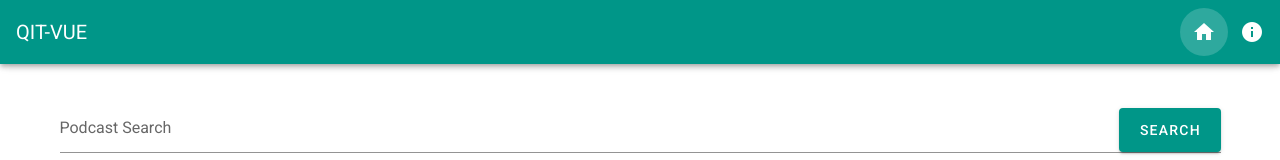
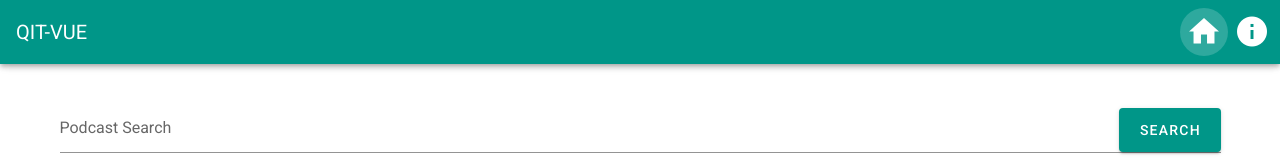
Before and after one commit to davefollett/qit-vue, a Vue app: page / in a window 1280 px wide. Shown: the top 160 px of the page. Built offline with nearby package versions, Linux system fonts and the light colour scheme.

Commit message:
changed add to queue icon, increaed icon sizes

```diff
--- a/src/App.vue
+++ b/src/App.vue
@@ -10,11 +10,20 @@
       <v-spacer></v-spacer>
 
       <v-btn icon to="/">
-        <v-icon>mdi-home</v-icon>
+        <v-icon large>mdi-home</v-icon>
       </v-btn>
 
+      <!-- <v-badge
+        content="0"
+        :value="1"
+        color="green"
+        overlap
+      >
+        <v-icon large>mdi-playlist-music</v-icon>
+      </v-badge> -->
+
       <v-btn icon to="/about">
-        <v-icon>mdi-information</v-icon>
+        <v-icon large>mdi-information</v-icon>
       </v-btn>
 
     </v-app-bar>
--- a/src/components/SearchResultCard.vue
+++ b/src/components/SearchResultCard.vue
@@ -12,9 +12,8 @@
 
       <v-list-item-avatar
         tile
-        size="40"
       >
-        <v-icon>mdi-plus</v-icon>
+        <v-icon x-large color="teal">mdi-playlist-plus</v-icon>
       </v-list-item-avatar>
     </v-list-item>
      <audio :src="audioUrl" controls preload="none"></audio>
```
